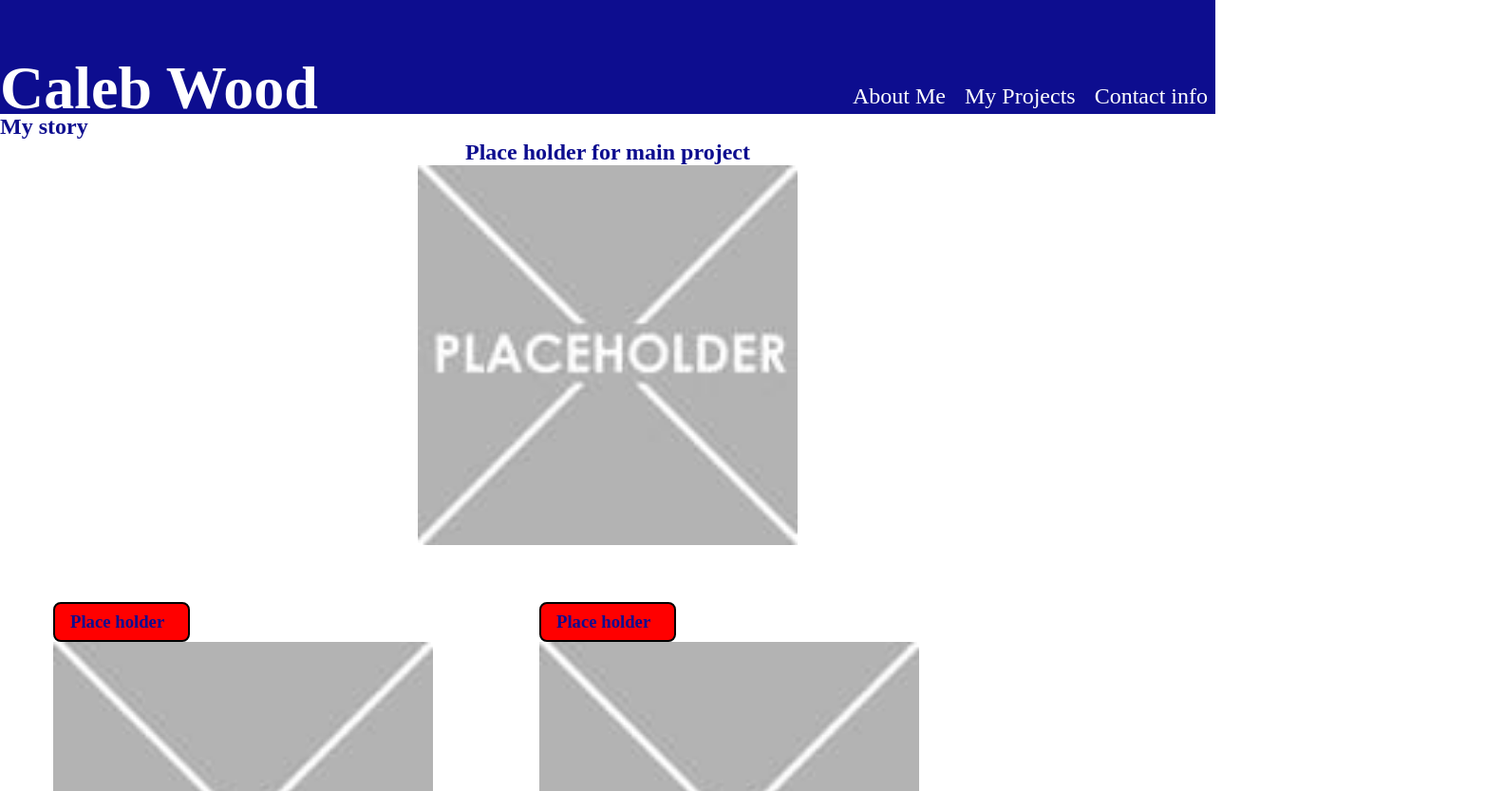
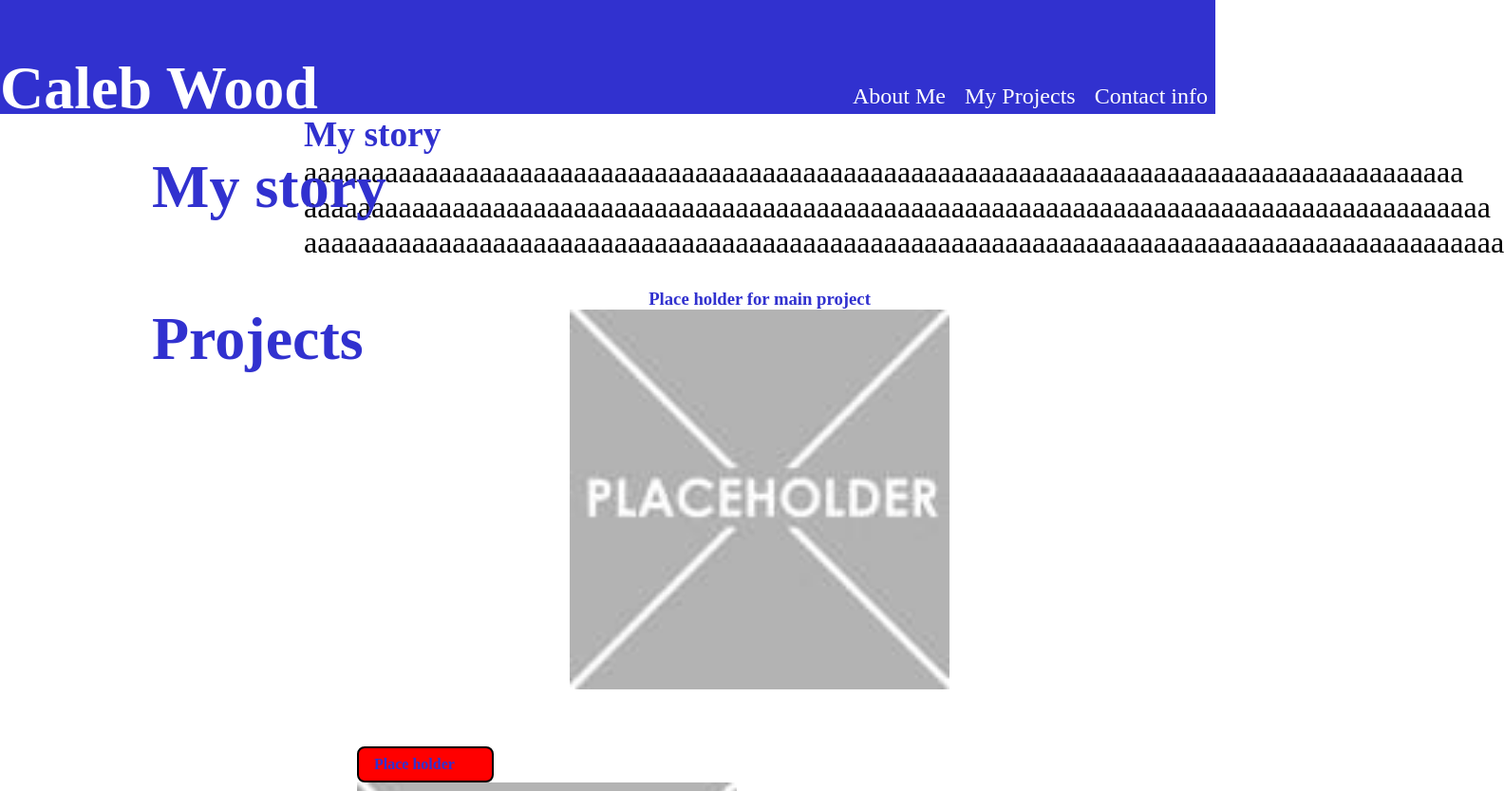
Before and after one commit to Calebjwood/Challenge-2-portfolio, a plain HTML site: page index.html in a window 1280 px wide. Shown: the top 833 px of the page at 95% size, 1584 px wide, since content can reach past the window. Drawn offline with Linux system fonts and the light colour scheme.

Commit message:
add the aside

```diff
--- a/assets/styles.css
+++ b/assets/styles.css
@@ -5,7 +5,7 @@
 }
 
 :root{
-    --darkblue: #0d0d8f;
+    --darkblue: #3131cf;
 }
 
 .header{
@@ -40,10 +40,54 @@ margin-top: 5rem;
     color: white;
     text-decoration: none;
 }
+/*
+.main{
 
-/* .main{
 } */
 
+.titles{
+    margin-right: 20px;
+    padding: 20px;
+    clear: both;
+    float: left;
+    width: 20%;
+    height: 100%;
+    text-align: right;
+}
+
+.aside1{
+    position: absolute;
+    top: 10rem;
+    left: 10rem;
+    font-size: 4rem;
+}
+
+.aside2{
+     position: absolute;
+     top: 20rem;
+     left: 10rem;
+     font-size: 4rem;
+}
+
+.aside3{
+     position: absolute;
+     left: 10rem;
+     top: 154rem;
+     font-size: 4rem;
+}
+
+.about-me{
+    font-size: 2rem;
+    margin-bottom: 30px;
+}
+
+.content {
+    width: 75%;
+    display: inline;
+    float: right;
+    margin-left: 20px;
+
+}
 
 .row{
     display: flex;
@@ -94,8 +138,11 @@ margin-top: 5rem;
 }
 
 
+
+
 h2,
-h3{
+h3,
+h4{
     color: var(--darkblue)
 }
 
@@ -103,11 +150,20 @@ h3{
 
 .contact-info ul li,
 .contact-info a{
-    display:inline-block;
+    display: inline;
     margin: 0 2rem;
-    color: var(--darkblue);
+    color: rgb(236, 229, 229);
     float: right;
     font-size: 2rem;
     text-decoration: none;
+    background-color: var(--darkblue);
 
 }
+
+footer section{
+    width: 75%;
+    float: inline-end;
+    display: inline;
+    margin-left: 20px;
+    background-color: var(--darkblue);
+}
--- a/index.html
+++ b/index.html
@@ -27,16 +27,30 @@
 
     </header>
 
+
+
+
     <main>
-        <section id="about-me" class="about-me">
-          <h2>My story</h2>
-          <p></p>
+      <div class="titles">
+        <h2 class="aside1">My story</h2>
+        <h2 class="aside2">Projects</h2>
+        <h2 class="aside3">contact me</h2>
+      </div>
+
+
+      <content class="content">
+                <section id="about-me" class= "about-me">
+                  <h3>My story</h3>
+                  <p>aaaaaaaaaaaaaaaaaaaaaaaaaaaaaaaaaaaaaaaaaaaaaaaaaaaaaaaaaaaaaaaaaaaaaaaaaaaaaaaaaaaaaa
+                    aaaaaaaaaaaaaaaaaaaaaaaaaaaaaaaaaaaaaaaaaaaaaaaaaaaaaaaaaaaaaaaaaaaaaaaaaaaaaaaaaaaaaaaa
+                    aaaaaaaaaaaaaaaaaaaaaaaaaaaaaaaaaaaaaaaaaaaaaaaaaaaaaaaaaaaaaaaaaaaaaaaaaaaaaaaaaaaaaaaaa
+                  </p>
                 </section>
 
                 <section id="projects" class="main-project">
                   <div>
                     <figure>
-              <h2>Place holder for main project</h2>
+                      <h3>Place holder for main project</h3>
                       <div>
                         <img class="imgsize" src="./assets/images/placeholder.jpg" alt="placeholder for main project">
                       </div>
@@ -49,7 +63,7 @@
 
                     <div class="projects-column">
                       <figure class="project-card">
-              <h3 class="card-header">Place holder</h3>
+                      <h4 class="card-header">Place holder</h4>
                         <div>
                           <img class="imgsize" src="./assets/images/placeholder.jpg" alt="placeholder for my first project">
                         </div>
@@ -58,7 +72,7 @@
 
                     <div class="projects-column">
                       <figure class="project-card">
-              <h3 class="card-header">Place holder</h3>
+                      <h4 class="card-header">Place holder</h4>
                         <div>
                           <img class="imgsize" src="./assets/images/placeholder.jpg" alt="placeholder for my first project">
                         </div>
@@ -67,7 +81,7 @@
 
                     <div class="projects-column">
                       <figure class="project-card">
-              <h3 class="card-header">Place holder</h3>
+                      <h4 class="card-header">Place holder</h4>
                         <div>
                           <img class="imgsize" src="./assets/images/placeholder.jpg" alt="placeholder for my first project">
                         </div>
@@ -76,7 +90,7 @@
 
                     <div class="projects-column">
                       <figure class="project-card">
-              <h3 class="card-header">Place holder</h3>
+                      <h4 class="card-header">Place holder</h4>
                         <div>
                           <img class="imgsize" src="./assets/images/placeholder.jpg" alt="placeholder for my first project">
                         </div>
@@ -85,7 +99,7 @@
 
                     <div class="projects-column">
                       <figure class="project-card">
-              <h3 class="card-header">Place holder</h3>
+                      <h4 class="card-header">Place holder</h4>
                         <div>
                           <img class="imgsize" src="./assets/images/placeholder.jpg" alt="placeholder for my first project">
                         </div>
@@ -94,7 +108,7 @@
 
                     <div class="projects-column">
                       <figure class="project-card">
-              <h3 class="card-header">Place holder</h3>
+                      <h4 class="card-header">Place holder</h4>
                         <div>
                           <img class="imgsize" src="./assets/images/placeholder.jpg" alt="placeholder for my first project">
                         </div>
@@ -105,10 +119,22 @@
 
 
                 </section>
+        </content>
 
+
+
+
+
+
+
+
+
+
+    </main>
+    <footer>
       <section id="contact-info" class="contact-info">
         <div class="=contact-info">
-             <h2>Contact Me</h2>
+          <h3>Contact Me</h3>
           <ul>
              <a href="https://www.linkedin.com/in/caleb-wood-76675a27b/">LinkedIn</a>
              <a href="https://github.com/Calebjwood">Github</a>
@@ -117,12 +143,6 @@
           </ul>
         </div>
      </section>
-
-
-
-    </main>
-    <footer>
-
     </footer>
 
   </body>
```
Lines whose indentation alone changed are shown as unchanged.
